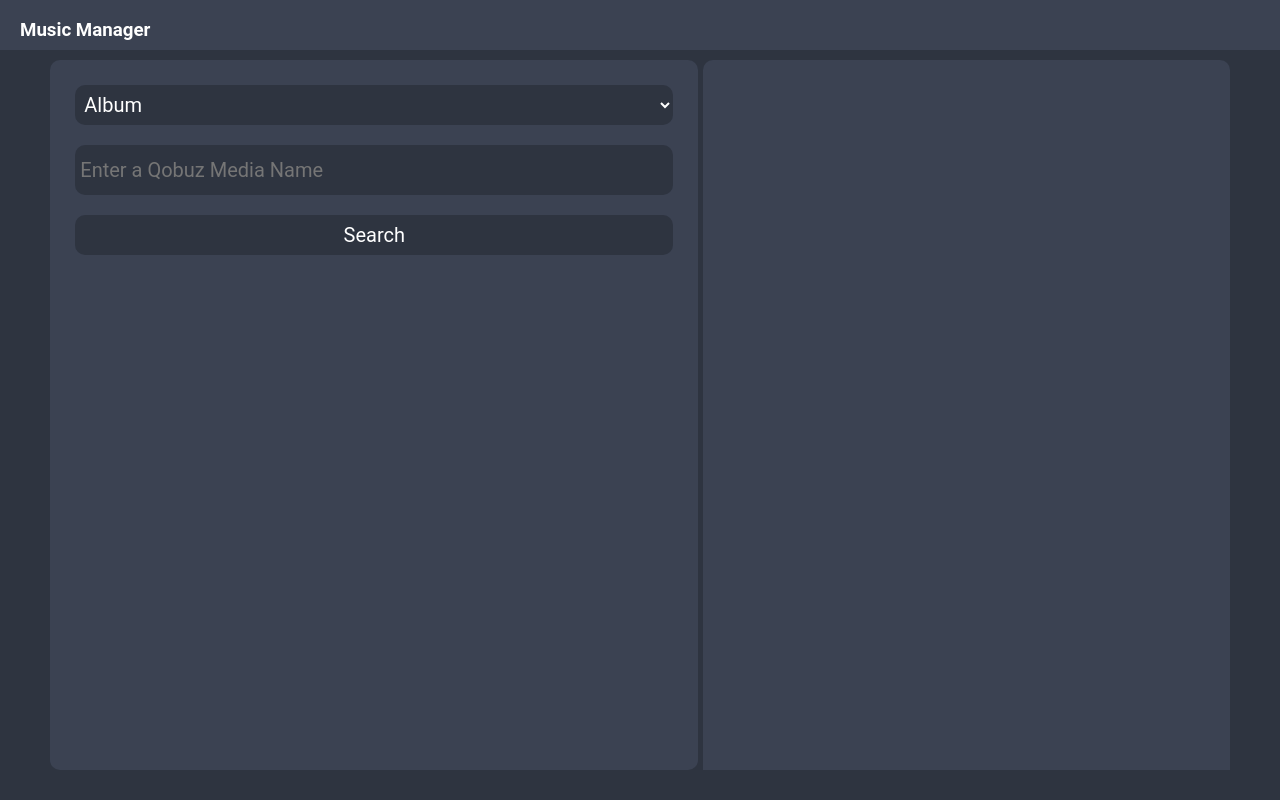
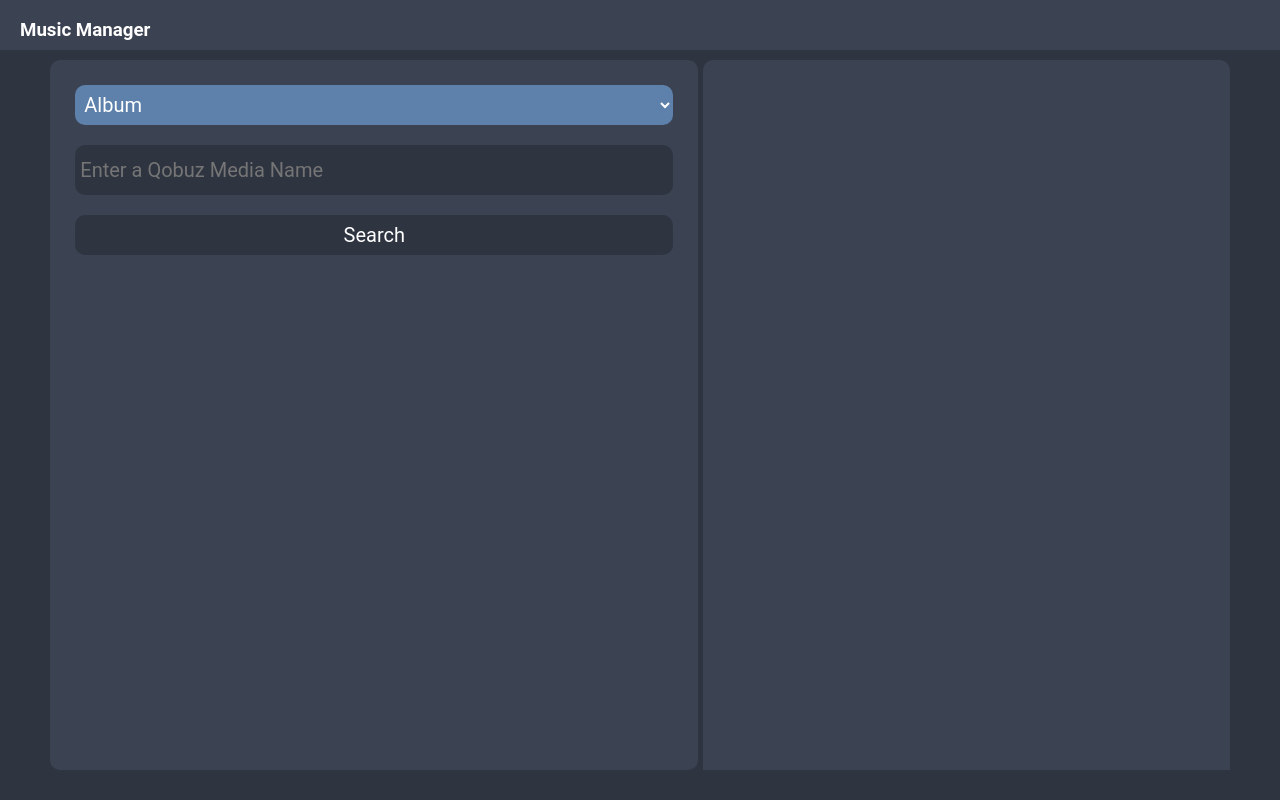
Before and after one commit to AdamDunmore/WebServer, a plain HTML site: page web/index.html in a window 1280 px wide. In both pictures the pointer is over the element 374 px from the left and 105 px from the top of the page. Drawn offline with Linux system fonts and the light colour scheme.

```diff
--- a/web/style.css
+++ b/web/style.css
@@ -17,6 +17,11 @@ input, button, select {
     border-radius: 10px;
     border: none;
     background-color: #2E3440;
+    transition: background-color 1s;
+}
+
+input:hover, button:hover, select:hover {
+    background-color: #5E81AC;
 }
 
 .header {
```
Also changed, not shown: 1 other file.
